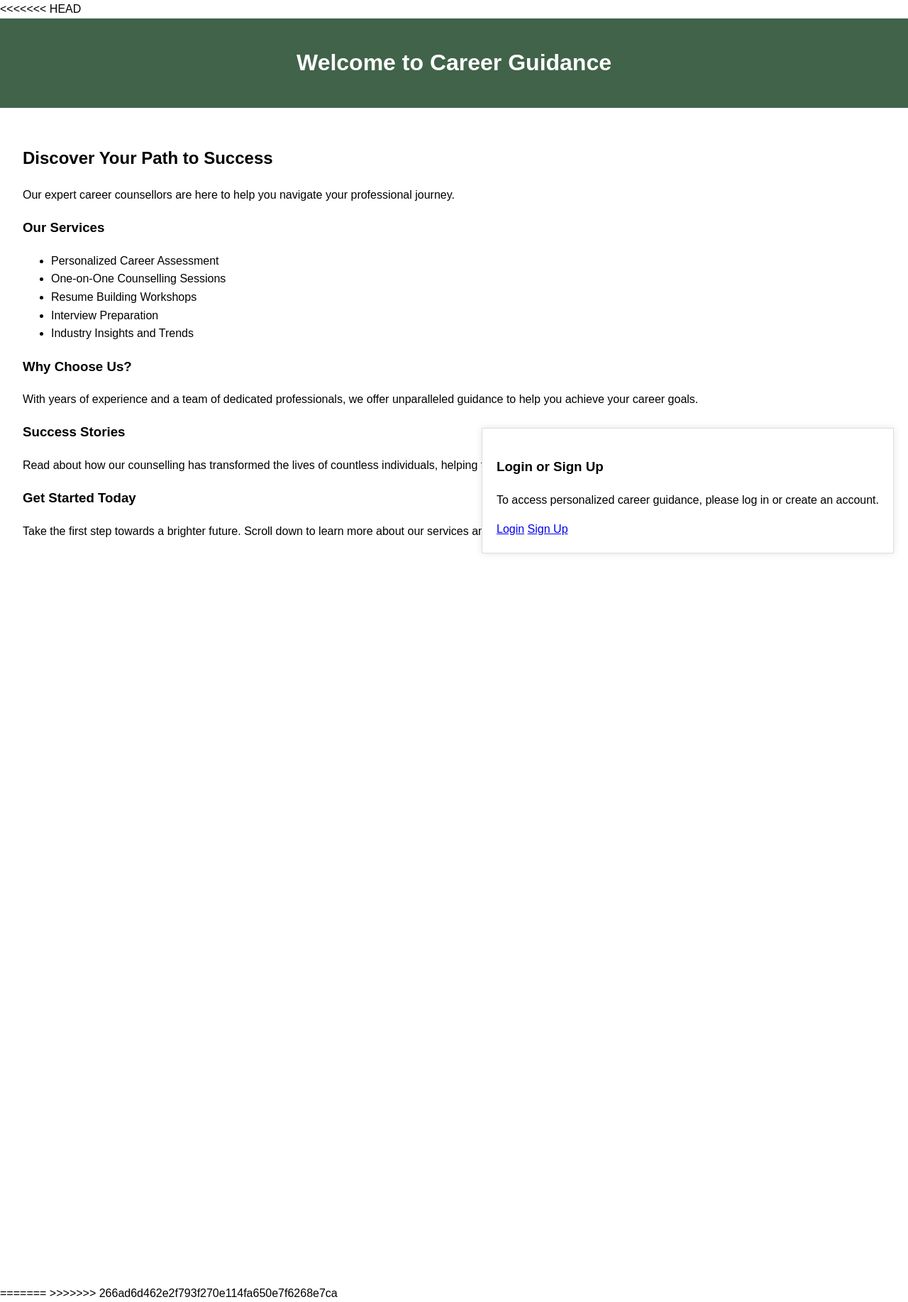
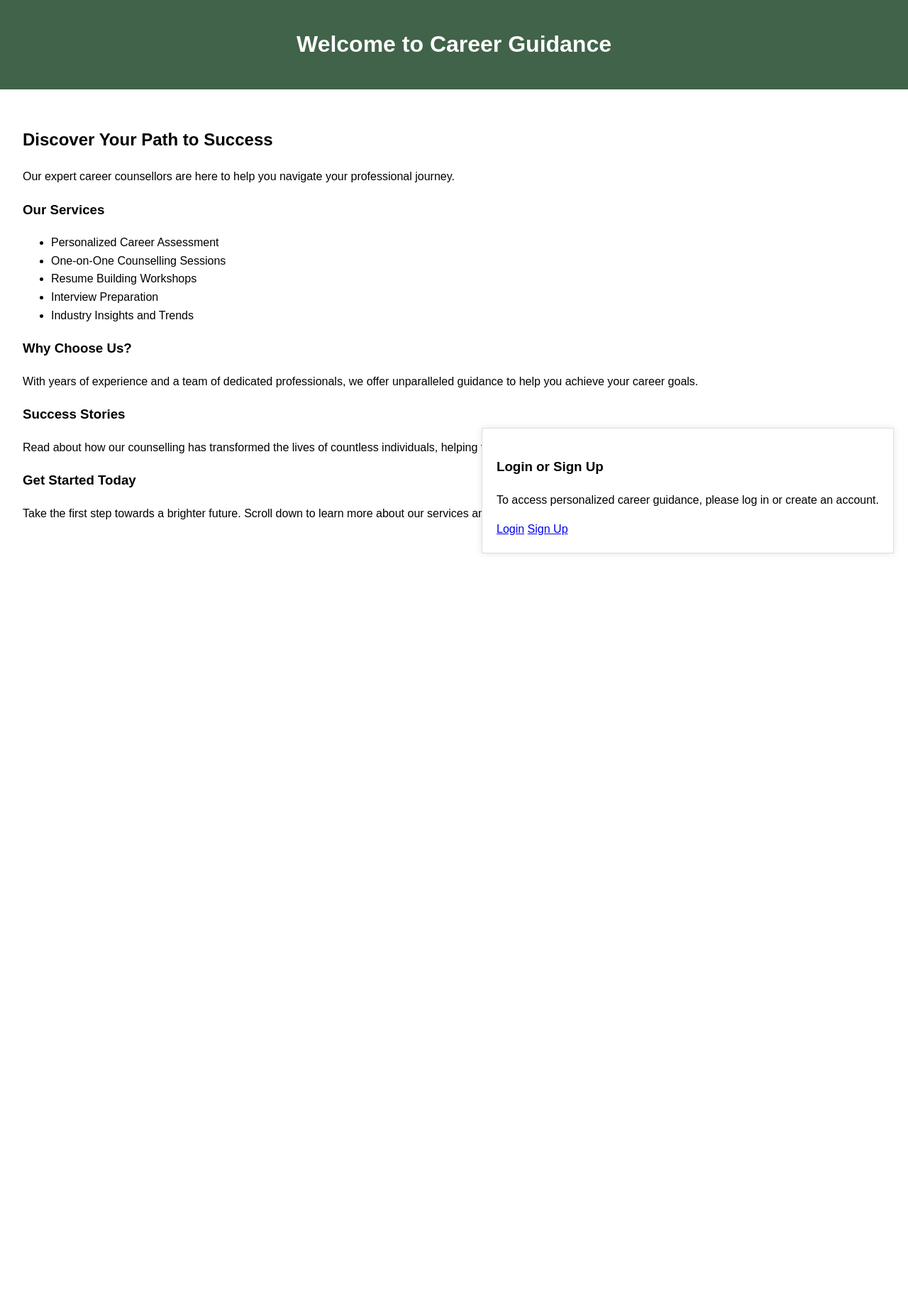
Before and after one commit to Abdullah374/Nexa, a Django app: page / in a window 1280 px wide. Shown: the whole page at 71% size. After the commit the page ends 780 px from the top, so only its background shows below. Run offline with Django 5.2, Linux system fonts and the light colour scheme.

Commit message:
update home

```diff
--- a/templates/nexapp/home.html
+++ b/templates/nexapp/home.html
@@ -1,5 +1,4 @@
 
-<<<<<<< HEAD
 {% block content %}
 <!DOCTYPE html>
 <html lang="en">
@@ -95,5 +94,3 @@
     </script>
 
 {% endblock %}
-=======
->>>>>>> 266ad6d462e2f793f270e114fa650e7f6268e7ca
```
